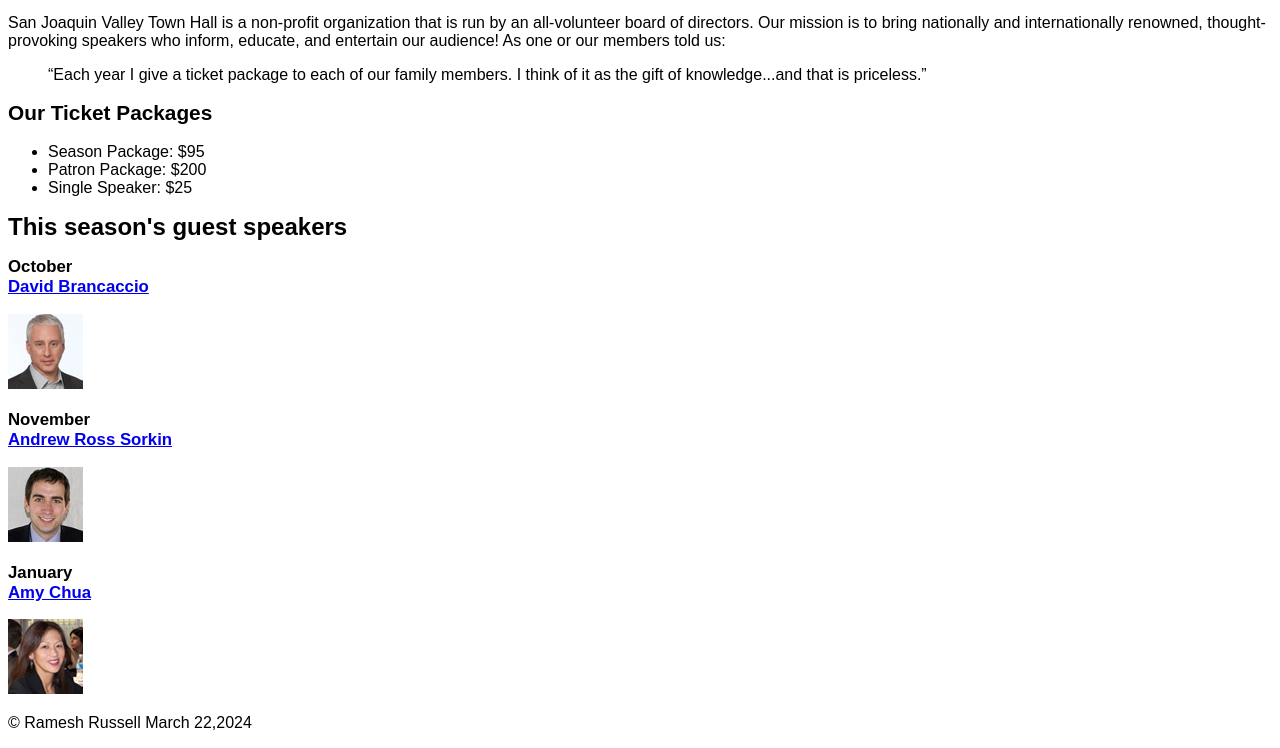
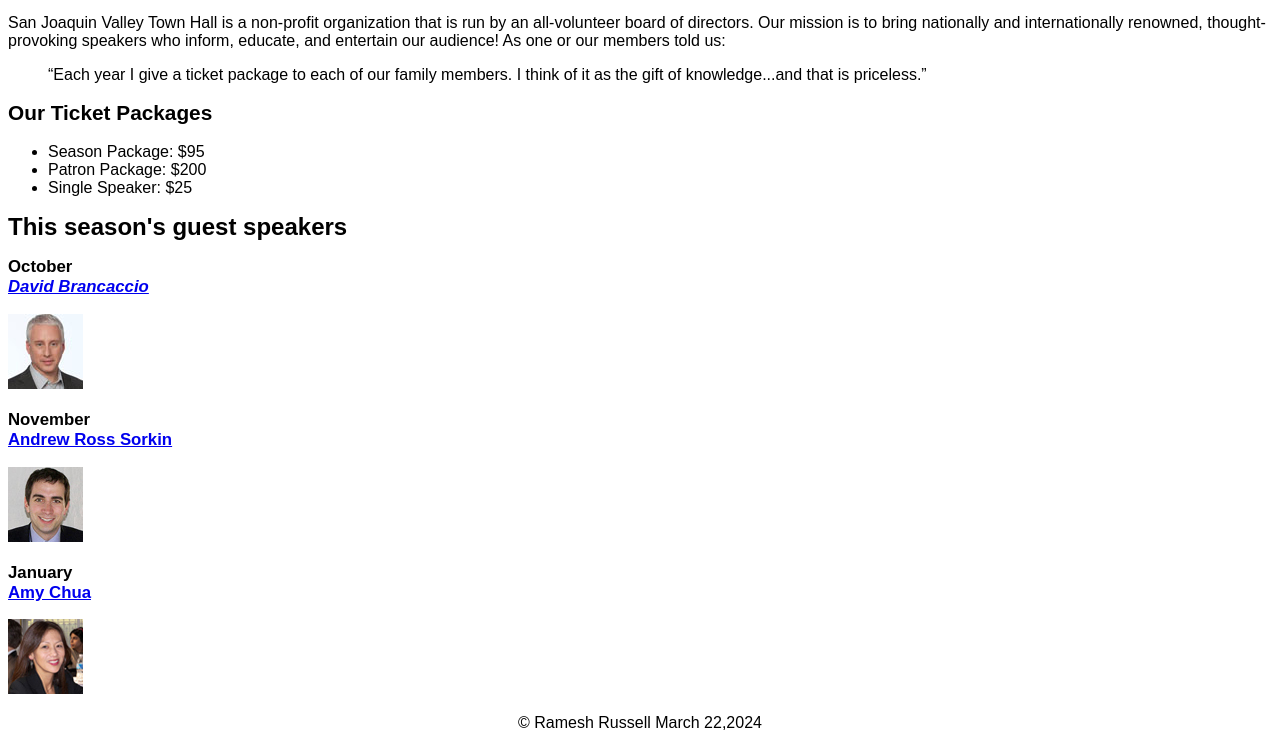
Before and after one commit to rmrfiftynine/A06, a plain HTML site: page index.html in a window 1280 px wide. In both pictures the pointer is over the link "David Brancaccio". Shown: the part 154-902 px from the top of the page. Drawn offline with Linux system fonts and the light colour scheme.

Commit message:
center and italic

```diff
--- a/styles/c4_main.css
+++ b/styles/c4_main.css
@@ -36,4 +36,11 @@ main h3 {
 	font-size: 105%;
 }
 
+footer p{
+text-align: center;
+}
+
+a:hover,a:focus{
+font-style: italic;
+}
 /* the styles for the footer */
```
